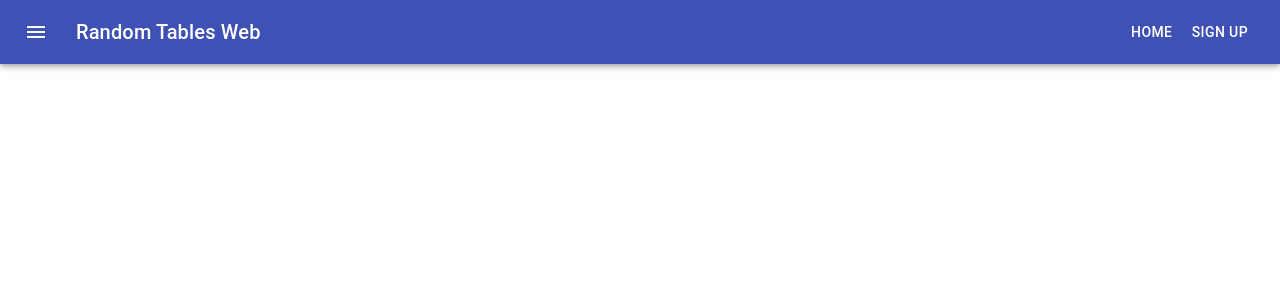
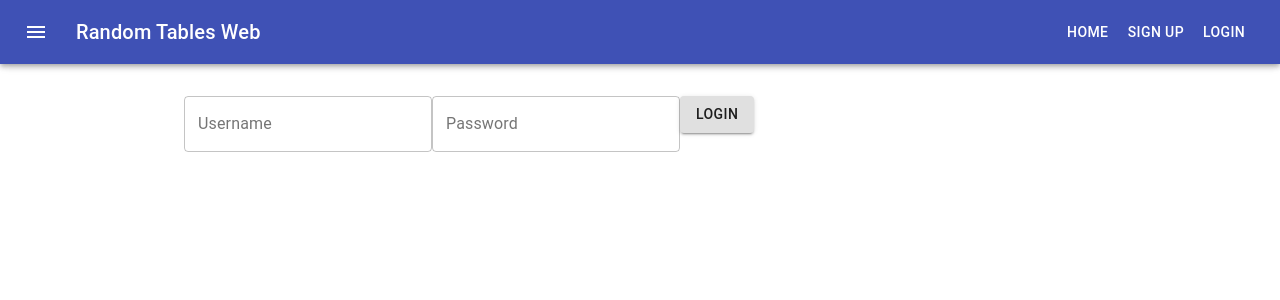
Before and after one commit to dlameter/random_tables_web, a React (Create React App) app in the folder frontend/: page /login in a window 1280 px wide. Shown: the top 300 px of the page. Built offline with nearby package versions, Linux system fonts and the light colour scheme.

Commit message:
Added basic login form.

```diff
--- a/frontend/src/App.js
+++ b/frontend/src/App.js
@@ -16,6 +16,7 @@ import Container from '@material-ui/core/Container';
 import Home from './Home.js';
 import { AccountPage } from './Account.js';
 import CreateAccount from './CreateAccount.js';
+import LoginForm from './LoginForm.js';
 import { useCookies } from 'react-cookie';
 
 const useStyles = makeStyles((theme) => ({
@@ -36,7 +37,7 @@ const useStyles = makeStyles((theme) => ({
 function App() {
     const classes = useStyles();
 
-    const [cookies] = useCookies(['auth']);
+    const [cookies] = useCookies(['EXAUTH']);
 
     return (
         <Router>
@@ -55,6 +56,7 @@ function App() {
                     {cookies.auth &&
                         <Button color="inherit" component={Link} to="/signup">Log out</Button>
                     }
+                    <Button color="inherit" component={Link} to="/login">Login</Button>
                 </Toolbar>
             </AppBar>
             <Toolbar></Toolbar>
@@ -69,6 +71,9 @@ function App() {
                     <Route path="/signup">
                         <CreateAccount />
                     </Route>
+                    <Route path="/login">
+                        <LoginForm />
+                    </Route>
                 </Switch>
             </Container>
         </Router>
--- a/frontend/src/BackendURLBuilder.js
+++ b/frontend/src/BackendURLBuilder.js
@@ -9,6 +9,10 @@ class BackendURLBuilder {
         return urlBase + "/signup";
     }
 
+    static login() {
+        return urlBase + "/login";
+    }
+
     static withPath(path) {
         return urlBase + path;
     }
--- /dev/null
+++ b/frontend/src/LoginForm.js
@@ -0,0 +1,35 @@
+import { Button, TextField } from '@material-ui/core';
+import axios from 'axios';
+import React, { useState } from 'react';
+import { Redirect } from 'react-router-dom';
+import BackendURLBuilder from './BackendURLBuilder';
+
+export default function LoginForm(props) {
+    const [username, setUsername] = useState("");
+    const [password, setPassword] = useState("");
+    const [error, setError] = useState(null);
+    const [redirect, setRedirect] = useState(false);
+
+    function onSubmit(e) {
+        const url = BackendURLBuilder.login();
+        const data = { username: username, password: password };
+        axios.post(url, data, { withCredentials: true }).then((result) => { setRedirect(true) }, (error) => { setError(error) });
+        e.preventDefault();
+    }
+
+    function handleChange(func) {
+        return (e) => { func(e.target.value) };
+    }
+
+    return (
+        <>
+            {error && <p>{error.message}</p>}
+            <form onSubmit={onSubmit}>
+                <TextField id="username" label="Username" variant="outlined" value={username} onChange={handleChange(setUsername)} />
+                <TextField id="password" label="Password" variant="outlined" type="password" value={password} onChange={handleChange(setPassword)} />
+                <Button variant="contained" type="submit">Login</Button>
+            </form>
+            {redirect && <Redirect to="/" />}
+        </>
+    );
+}
```
